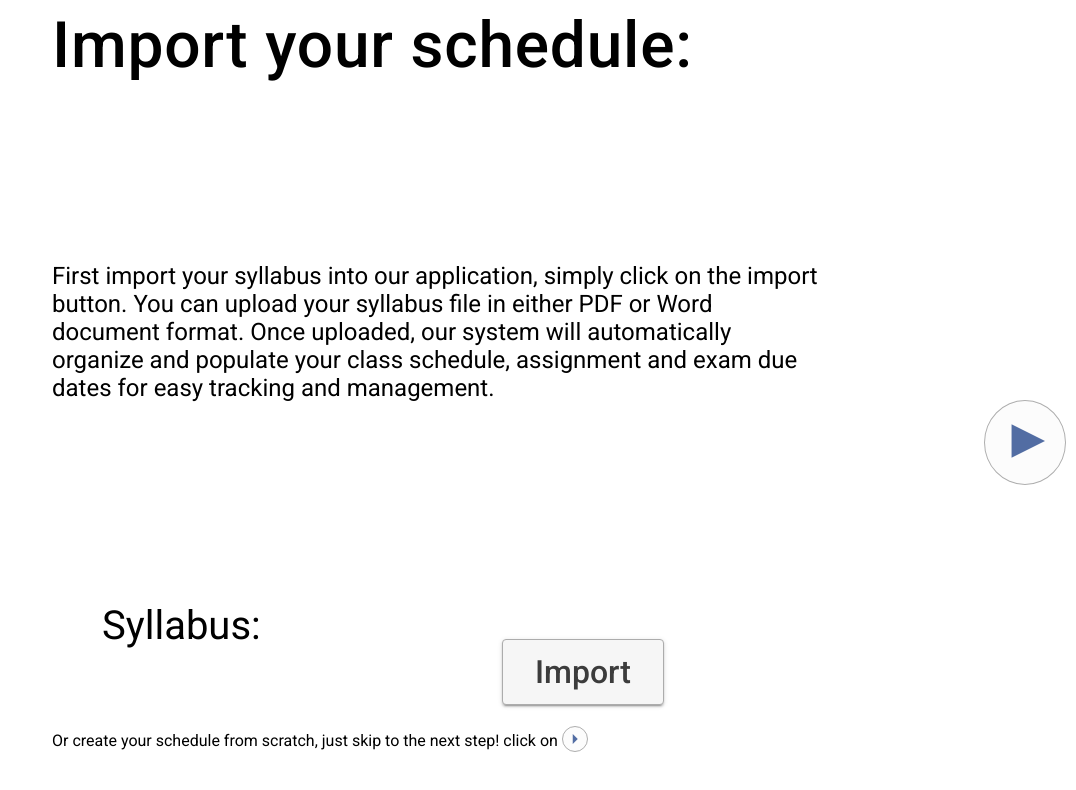
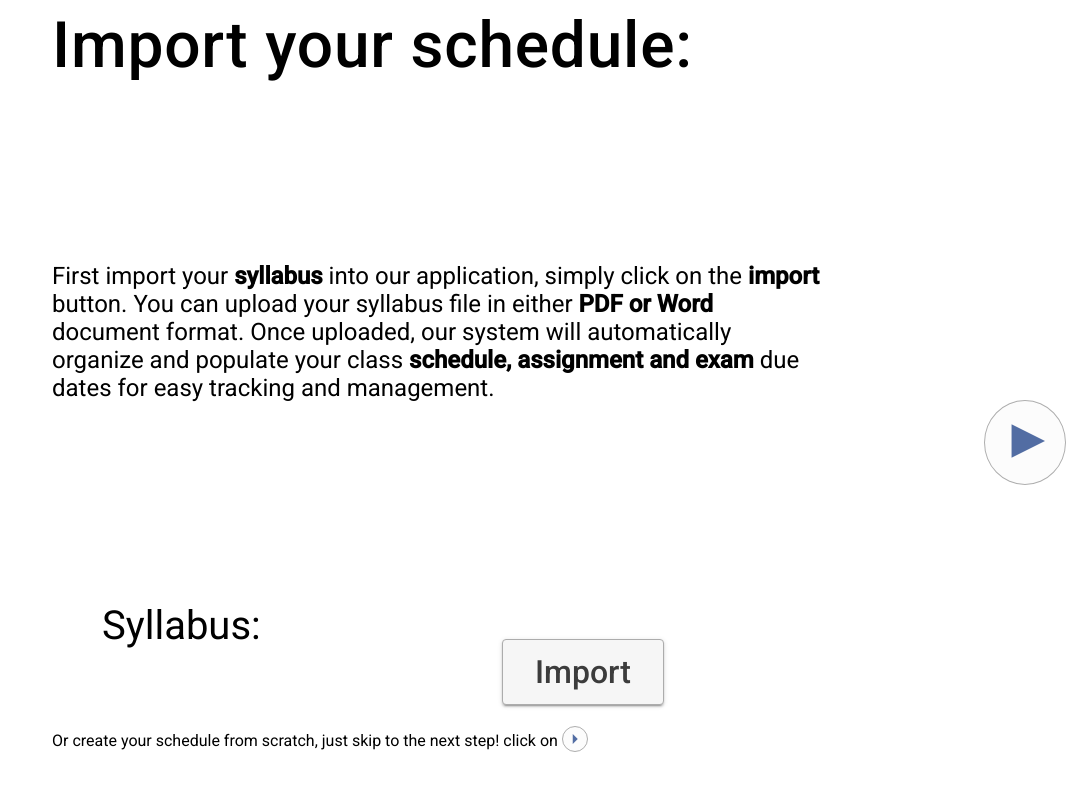
Before and after one commit to SEG4910-Group32/Academic-Calendar-Assistant, an Angular app in the folder assistant-calendar/: page / in a window 1280 px wide. Shown: the top 790 px of the page, without its empty margins (204-1280 px from the left). Built offline with nearby package versions, Linux system fonts and the light colour scheme.

Commit message:
edit document import schedule(text in strong element)

```diff
--- a/assistant-calendar/src/app/create-schedule-page/import-schedule/import-schedule.component.html
+++ b/assistant-calendar/src/app/create-schedule-page/import-schedule/import-schedule.component.html
@@ -1,8 +1,8 @@
 <h2>Import your schedule:</h2>
 <div class="description">
-  <p>First import your syllabus into our application, simply click on the import button. You can upload your syllabus file
-    in either PDF or Word document format. Once uploaded, our system will automatically organize and populate your class schedule,
-    assignment and exam due dates for easy tracking and management.</p>
+  <p>First import your <b>syllabus</b> into our application, simply click on the <b>import</b> button. You can upload your syllabus file
+    in either <b>PDF or Word</b> document format. Once uploaded, our system will automatically organize and populate your class <b>schedule,
+      assignment and exam</b> due dates for easy tracking and management.</p>
 </div>
 <div class="syllabus">
   <label>Syllabus:
```
